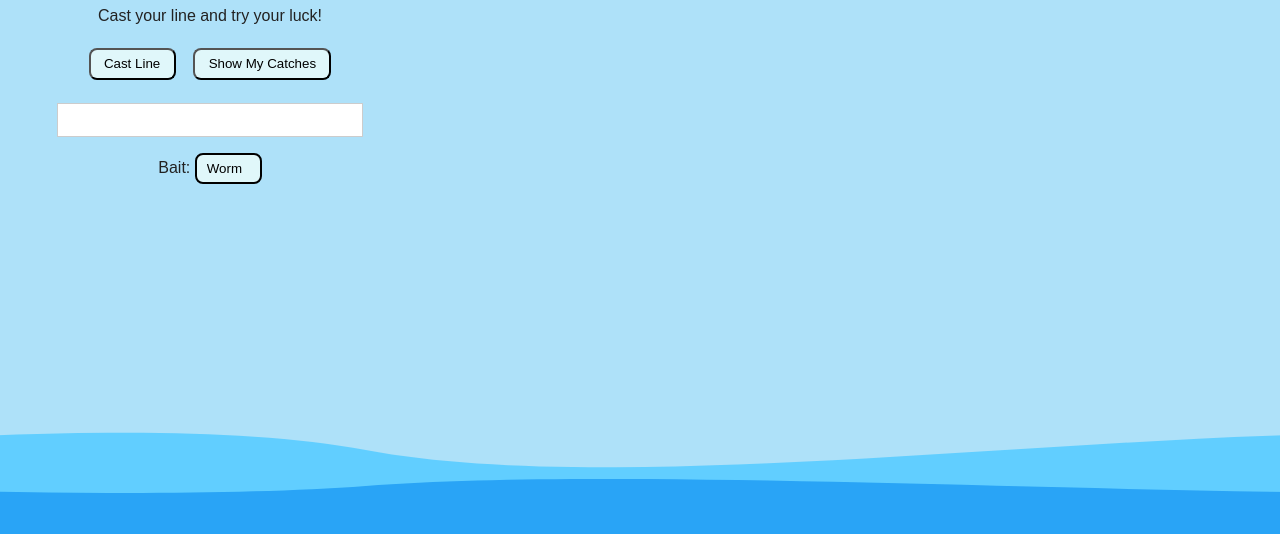
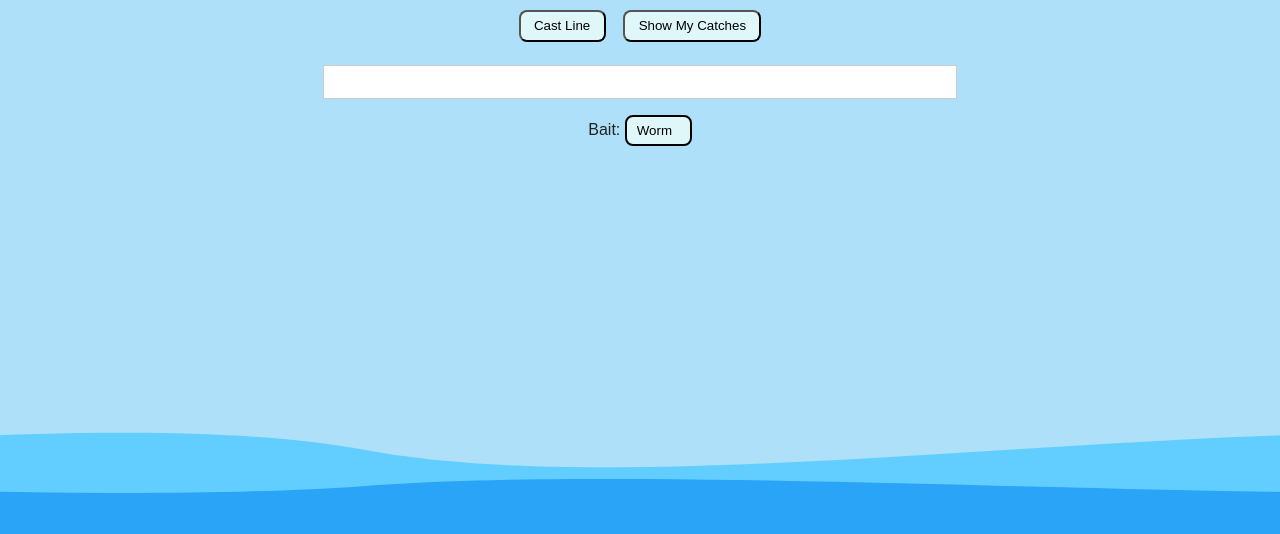
Before and after one commit to ikutan7/ikutan7.github.io, a plain HTML site: page index.html in a window 1280 px wide. Shown: the part 266-800 px from the top of the page. Drawn offline with Linux system fonts and the light colour scheme.

Commit message:
index.html [reverted update]

```diff
--- a/index.html
+++ b/index.html
@@ -10,7 +10,6 @@
   <link rel="stylesheet" href="style.css" />
 </head>
 <body>
-  <div id="uiWrapper">
   <a href="https://github.com/ikutan7" target="_blank" style="text-decoration: none;">
     <p
         style="position: fixed; top: 0; left: 0; margin: 0; font-weight: bold; cursor: pointer; transition: color 0.3s, transform 0.2s;"
@@ -61,6 +60,5 @@
   </div>
 
   <div id="cloudContainer"></div>
-  </div>
 </body>
 </html>
```
Lines whose indentation alone changed are shown as unchanged.
